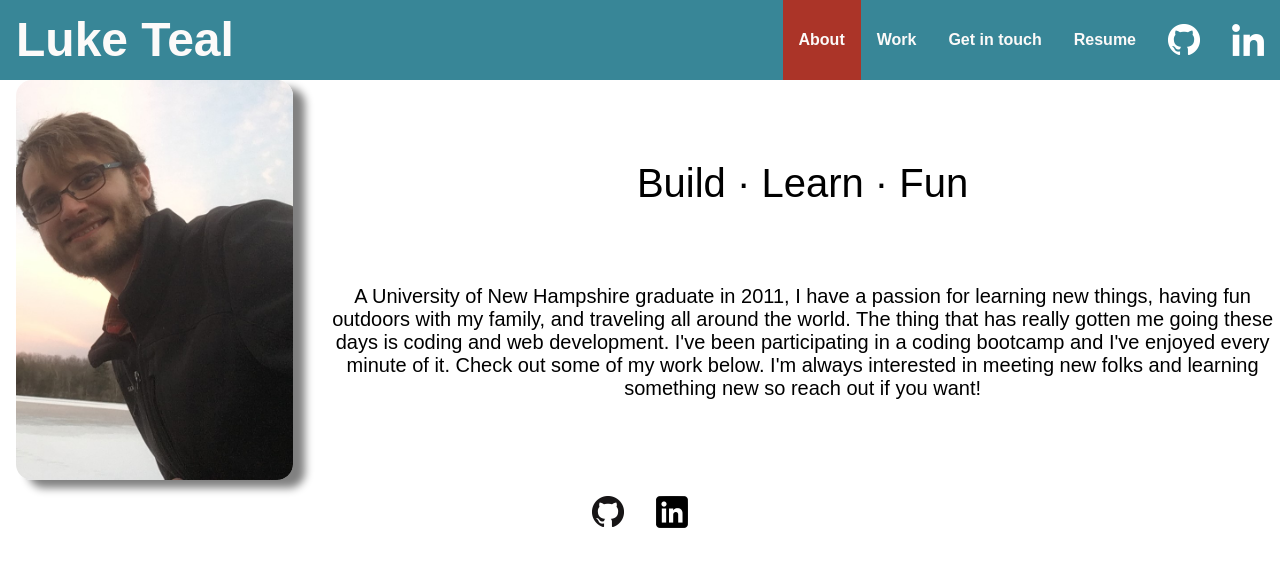
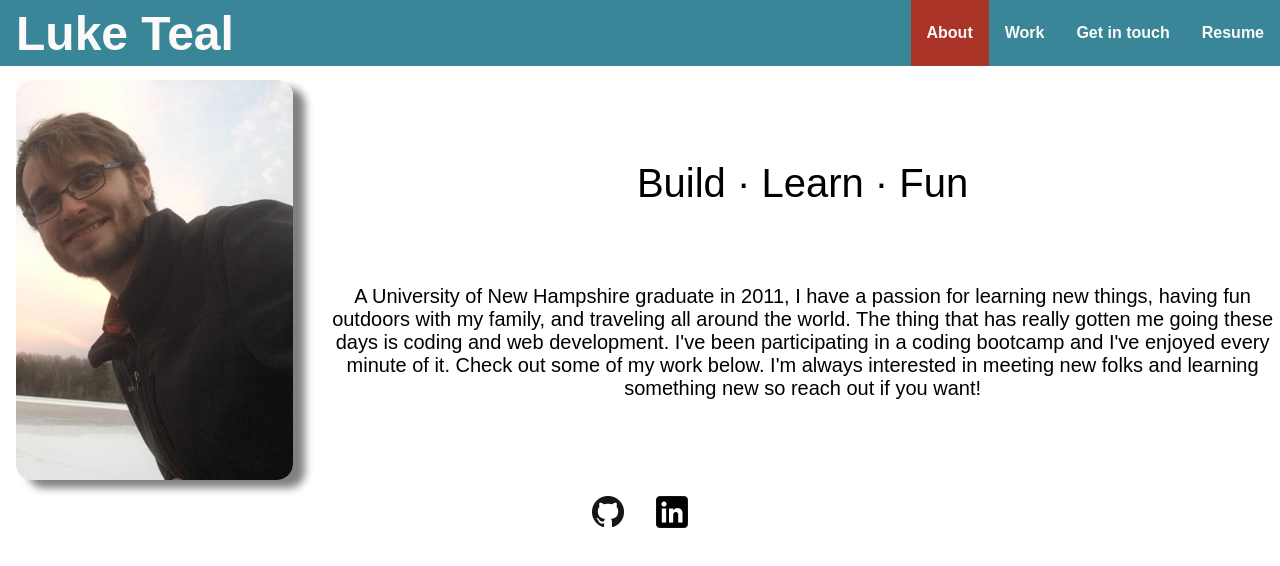
Before and after one commit to luketeal/Profile, a React (Create React App) app: page / in a window 1280 px wide. Shown: the top 566 px of the page. Built offline with nearby package versions, Linux system fonts and the light colour scheme.

Commit message:
remove github&linkedin from header

```diff
--- a/src/components/NavTabs.js
+++ b/src/components/NavTabs.js
@@ -28,12 +28,6 @@ function NavTabs({ currentPage, handlePageChange }) {
           <a href="#resume" onClick={() => handlePageChange('Resume')}
           // Check to see if the currentPage is `Resume`, and if so we use the active link className from bootstrap. Otherwise, we set it to a normal nav-link
             className={currentPage === 'Resume' ? 'flex-column nav-link active' : 'flex-column nav-link'}><strong>Resume</strong></a>
-          <a href="https://github.com/luketeal" download target="_blank" className="flex-column">
-            <img src={githubImg}/>
-          </a>
-          <a href="https://linkedin.com/in/luke-teal-48408a45" download target="_blank" className="flex-column">
-            <img src={linkedinImg}/>
-          </a>
         </div>
       </nav>
     </header>
```
